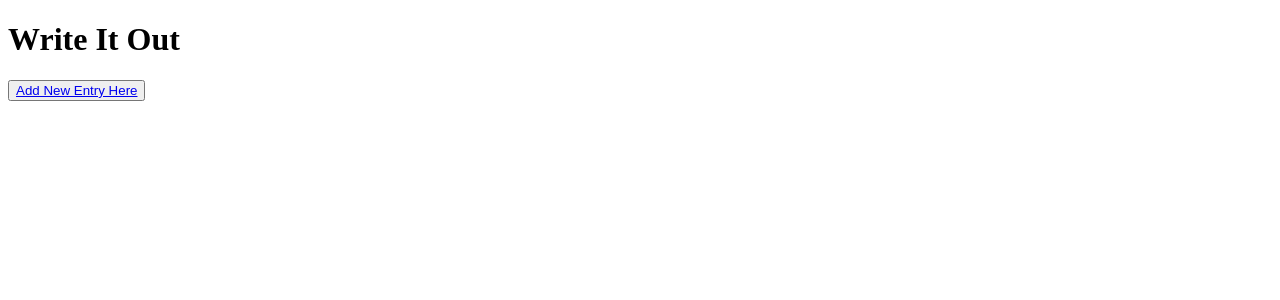
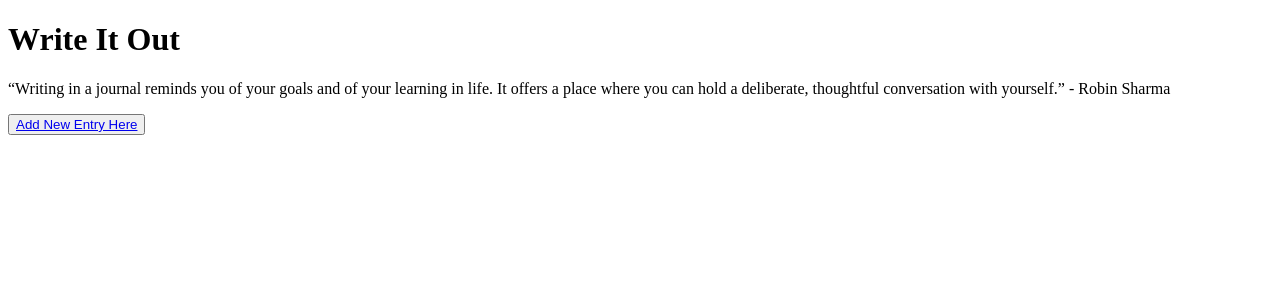
Before and after one commit to lcunnin/django-journalapp, a Django app: page / in a window 1280 px wide. Shown: the part 88-388 px from the top of the page. Run offline with Django 3.2, Linux system fonts and the light colour scheme.

Commit message:
block content home.html

```diff
--- a/entries/templates/base.html
+++ b/entries/templates/base.html
@@ -4,7 +4,7 @@
     <meta charset="UTF-8">
     <meta http-equiv="X-UA-Compatible" content="IE=edge">
     <meta name="viewport" content="width=device-width, initial-scale=1.0">
-    <title>Gratitude Journal</title>
+    <title>Journal</title>
 </head>
 <body>
     <nav>
--- a/entries/templates/entries/home.html
+++ b/entries/templates/entries/home.html
@@ -3,7 +3,7 @@
 {% block content %}
     <div class="header-contianer">
     <h1 class="title">{{ page_heading }}</h1>
-    <p class="journal-description"></p>
+    <p class="journal-description">“Writing in a journal reminds you of your goals and of your learning in life. It offers a place where you can hold a deliberate, thoughtful conversation with yourself.” - Robin Sharma</p>
     <button class="new-entry-link">
         <a href="{% url 'new_entry' %}">Add New Entry Here</a>
     </button>
```
